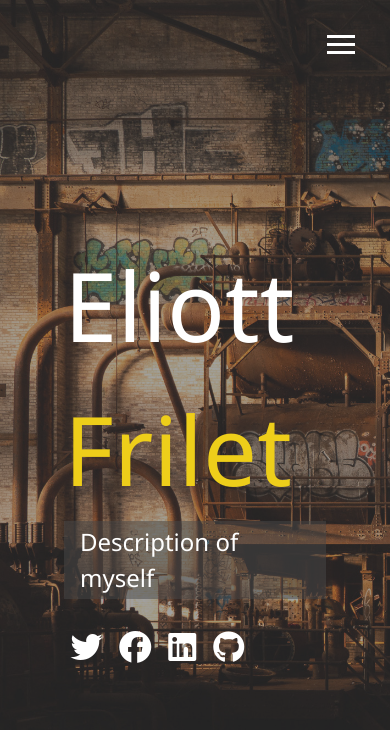
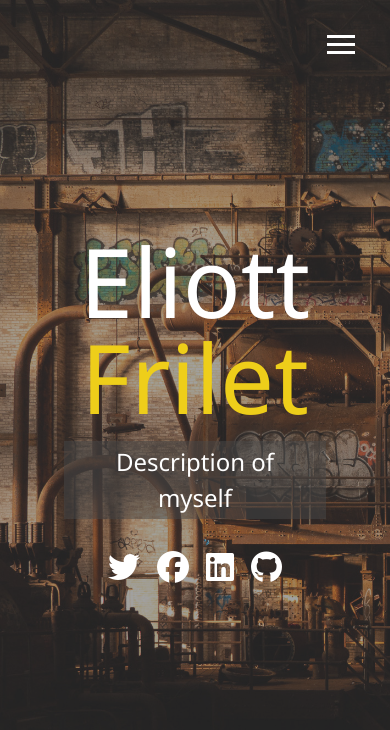
Before and after one commit to BunnyDunker/Portfolio, a website: page dist/index.html in a window 390 px wide. Drawn offline with Linux system fonts and the light colour scheme.

Commit message:
Add media queries and made responsive

```diff
--- a/scss/_config.scss
+++ b/scss/_config.scss
@@ -28,3 +28,28 @@
     }
   }
 }
+
+// Media Query Mixins
+@mixin mediaSm {
+  @media screen and (max-width: 500px) {
+    @content;
+  }
+}
+
+@mixin mediaMd {
+  @media screen and (max-width: 768px) {
+    @content;
+  }
+}
+
+@mixin mediaLg {
+  @media screen and (min-width: 769px) and (max-width: 1170px) {
+    @content;
+  }
+}
+
+@mixin mediaXl {
+  @media screen and (min-width: 1171px) {
+    @content;
+  }
+}
--- /dev/null
+++ b/scss/_mobile.scss
@@ -0,0 +1,56 @@
+// Widescreens
+
+@include mediaXl {
+}
+
+// Desktops & Laptops
+@include mediaLg {
+}
+
+// Tablets & Small Laptops
+@include mediaMd {
+  main {
+    align-items: center;
+    text-align: center;
+
+    .lg-heading {
+      line-height: 1;
+      margin-bottom: 1rem;
+    }
+  }
+
+  ul.menu-nav,
+  div.menu-branding {
+    float: none;
+    width: 100%;
+    min-height: 0;
+
+    &.show {
+      transform: translate3d(0, 0, 0);
+    }
+  }
+
+  .menu-nav {
+    height: 75vh;
+    transform: translate3d(-100%, 0, 0);
+    font-size: 24px;
+  }
+
+  .menu-branding {
+    height: 25vh;
+    transform: translate3d(100%, 0, 0);
+
+    .portrait {
+      width: 150px;
+      height: 150px;
+      background-position-x: -2.5rem;
+    }
+  }
+}
+
+// Smartphones
+@include mediaSm {
+  main#home h1 {
+    margin-top: 10vh;
+  }
+}
--- a/scss/main.scss
+++ b/scss/main.scss
@@ -1,5 +1,6 @@
 @import "config";
 @import "menu";
+@import "mobile";
 
 * {
   box-sizing: border-box;
```
Also changed, not shown: dist/css/main.css.
